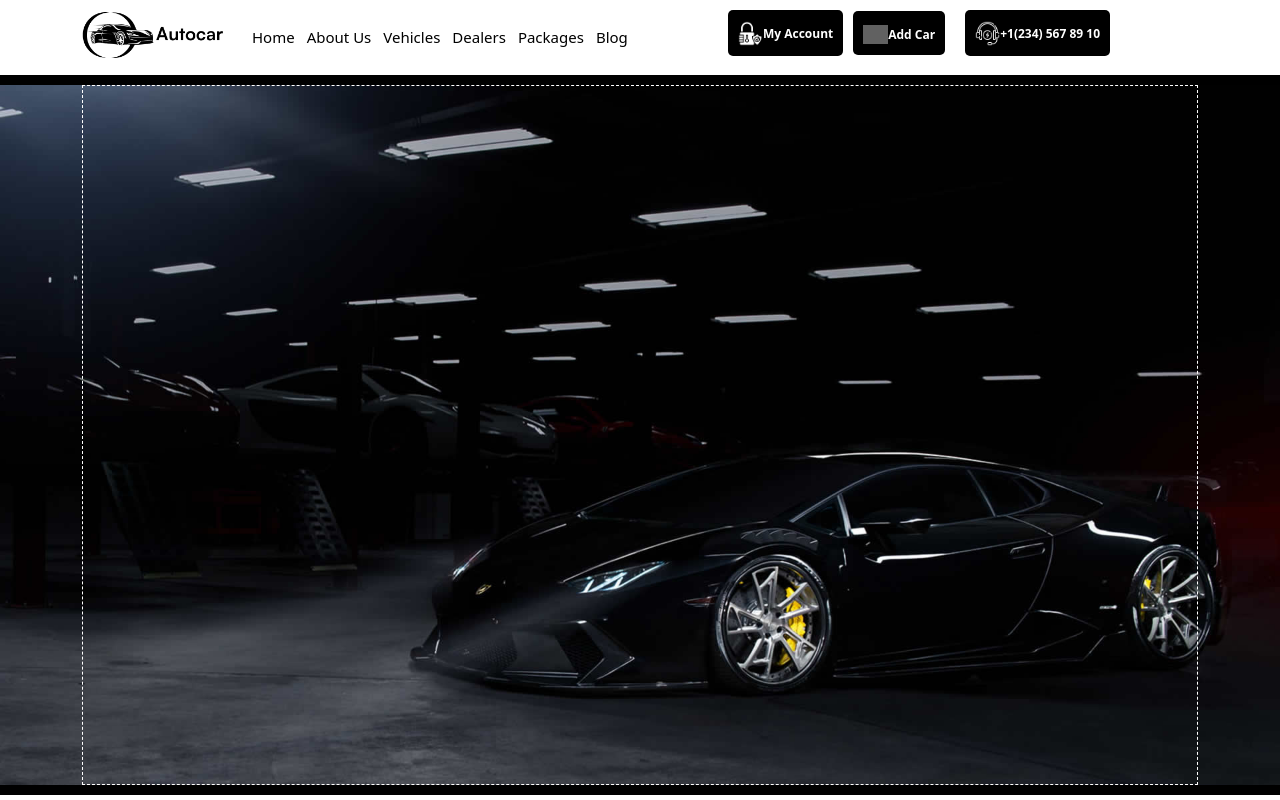
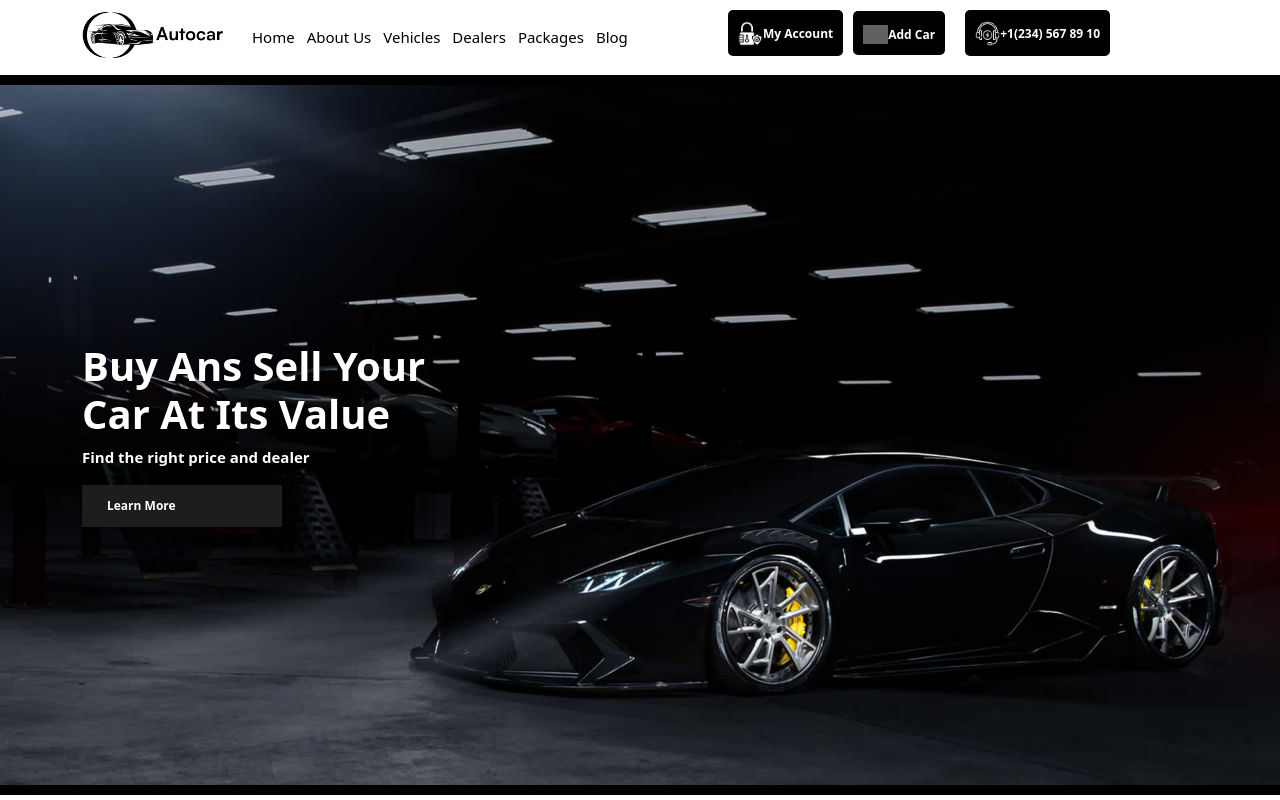
Before and after one commit to RobyLedda94/proj-html-vuejs, a Vue app: page / in a window 1280 px wide. Shown: the top 800 px of the page. Built offline with nearby package versions, Linux system fonts and the light colour scheme; grey boxes are pictures that could not be loaded; the HTML template or start-up script is replaced by a standard one.

Commit message:
[UPD] ok conteunto dell'header

```diff
--- a/src/App.vue
+++ b/src/App.vue
@@ -23,10 +23,6 @@ export default {
         { text: 'Packages', href: '#'},
         { text: 'Blog', href: '#'},
         { text: 'Contact', href: '#'},
-      ],
-      // array per i bottoni testo e immagini
-      buttonItem: [
-
       ],
     };
   }
--- a/src/components/AppHeader.vue
+++ b/src/components/AppHeader.vue
@@ -1,12 +1,12 @@
 
 <script>
 export default {
-    // definisco la props
+    // definisco la props della lista
     props: {
         menuItems: {
             type: Array,
             required: true
-        }
+        },
     }
 }
 </script>
@@ -53,7 +53,9 @@ export default {
                 <div class="row">
                     <div class="col-12">
                         <div class="content-jumbo">
-                            <!-- contenuto + immagine di sfondo -->
+                            <h1>Buy Ans Sell Your <br> Car At Its Value</h1>
+                            <p>Find the right price and dealer</p>
+                            <button type="button" class="buttons btn-dark">Learn More<i class="fas fa-arrow-right" ></i></button>
                         </div>
                     </div>
                 </div>
@@ -139,8 +141,37 @@ header {
         background-position: center;
         background-repeat: no-repeat;
         .content-jumbo{
+            color: #fff;
             height: 700px;
-            border: 1px dashed white ;
+            display: flex;
+            flex-direction: column;
+            justify-content: center;
+            h1 {
+                font-size: 40px;
+                font-weight: bold;
+            }
+            p{
+                font-size: 15px;
+                font-weight: bold;
+            }
+            .buttons{
+                padding: 10px 0;
+                max-width: 200px;
+                display: flex;
+                align-items: center;
+                padding: 12px 25px;
+                color: #fff;
+                background-color: rgb(29, 29, 29);
+                border: none;
+                font-size: 12px;
+                font-weight: bold;
+                cursor: pointer;
+                text-align: center;
+                gap: 8px;
+                i {
+                    font-size: 16px; // Dimensione dell'icona
+                }
+            }
         }
     }
 
```
